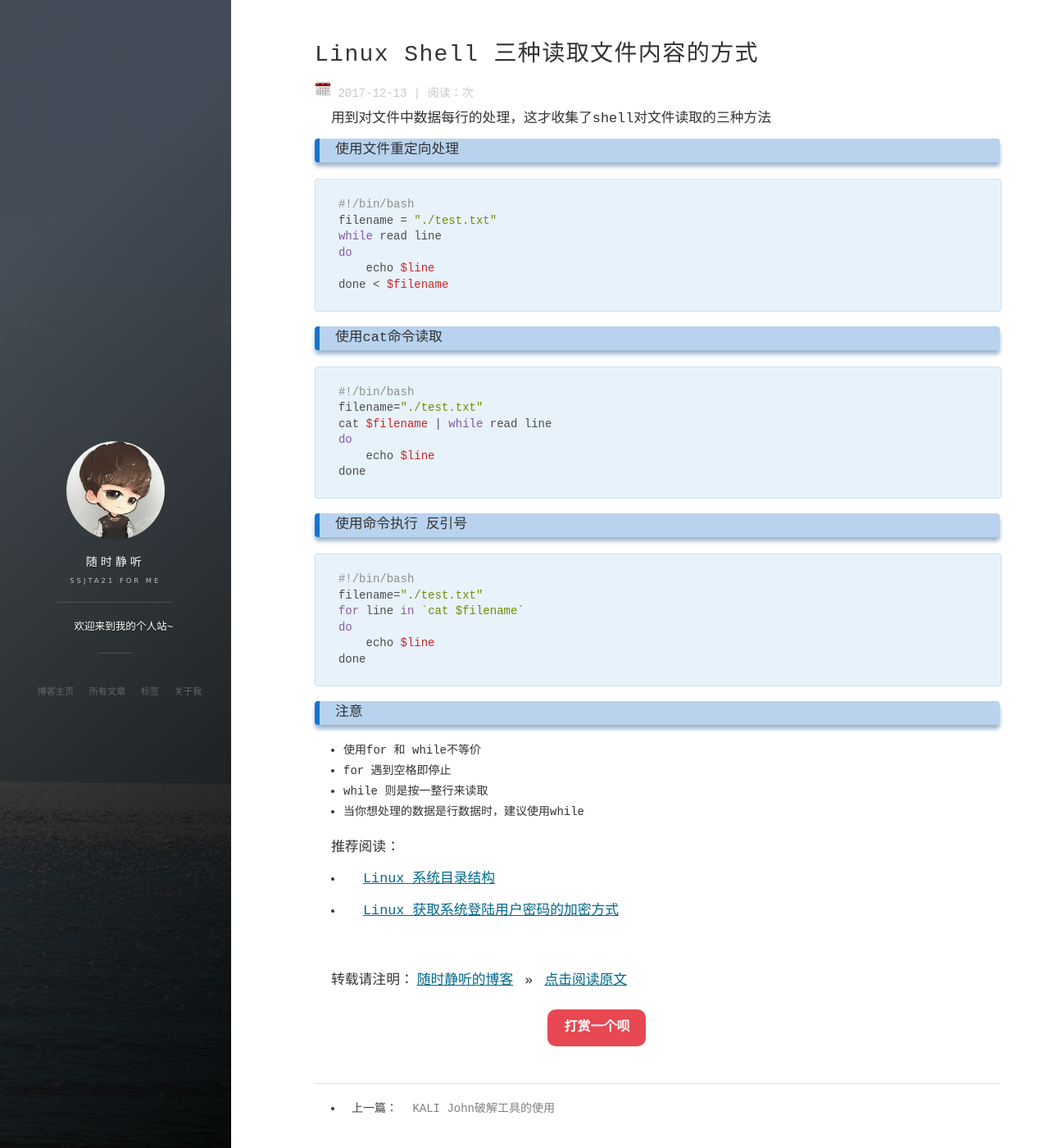
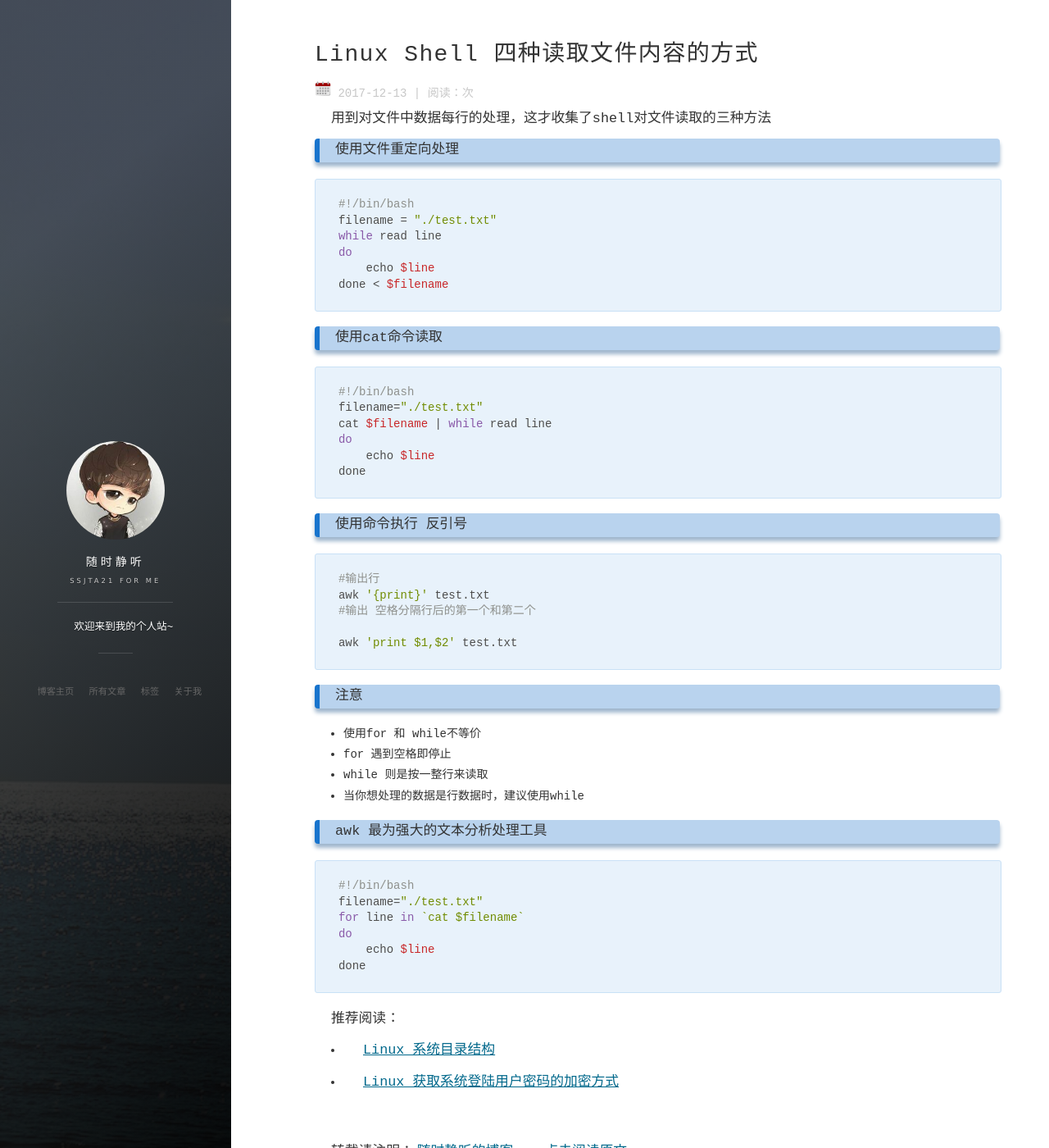
Before and after one commit to ssjt21/ssjt21.github.io, a Jekyll site: the page built from _posts/2017-12-13-Shell_Readfile.md, in a window 1280 px wide and 1400 px high. Shown: the whole window at 82% size. Built offline with Jekyll 4.4.1, drawn with Linux system fonts in a browser that asks for light colours; nearby versions of some CDN libraries; comment, search, counter and statistics services are not loaded; some of the changed text lies outside the part shown.

````diff
--- a/_posts/2017-12-13-Shell_Readfile.md
+++ b/_posts/2017-12-13-Shell_Readfile.md
@@ -1,8 +1,8 @@
 ---
 layout: post
-title: "Linux Shell 三种读取文件内容的方式"
+title: "Linux Shell 四种读取文件内容的方式"
 date: 2017-12-13 11:13:06
-description: "Linux Shell 三种读取文件内容的方式"
+description: "Linux Shell 四种读取文件内容的方式"
 tag: Shell
 ---
 
@@ -31,6 +31,22 @@ done
 
 ### 使用命令执行 反引号
 ```Shell
+#输出行
+awk '{print}' test.txt
+#输出 空格分隔行后的第一个和第二个
+
+awk 'print $1,$2' test.txt
+```
+
+### 注意
+
+- 使用for 和 while不等价
+- for 遇到空格即停止
+- while 则是按一整行来读取
+- 当你想处理的数据是行数据时，建议使用while
+
+### awk 最为强大的文本分析处理工具
+```Shell
 #!/bin/bash
 filename="./test.txt"
 for line in `cat $filename`
````
Also changed, not shown: other parts of _posts/2017-12-13-Shell_Readfile.md (+0 -6 lines), _posts/2017-11-10-Excel_ConditionFormat.md (+1 -0 lines), _posts/2017-12-14-Excel__FIND_IFERROR.md (added, +50 -0 lines), images/posts/Excle/FIND.gif (added), images/posts/Excle/IFERROR.gif (added).
